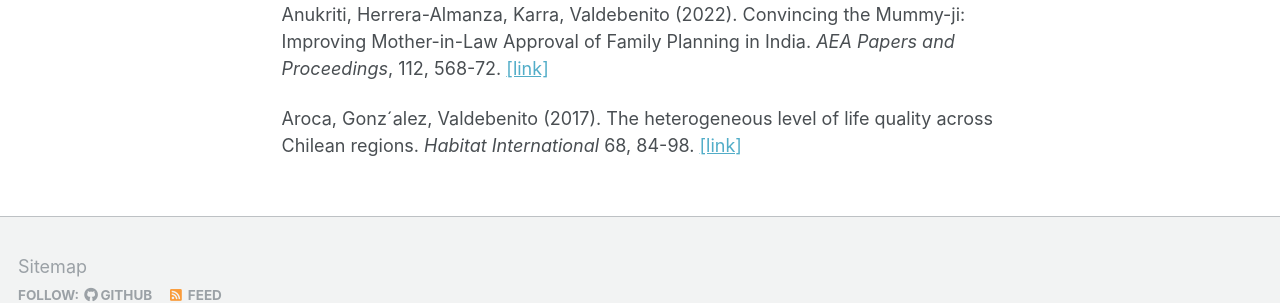
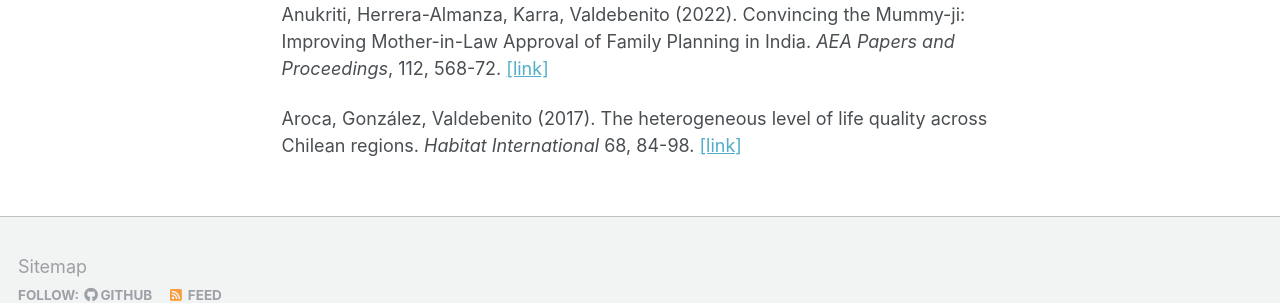
Before and after one commit to rvaldebenito/rvaldebenito.github.io, a Jekyll site: the page built from _pages/publications.md, in a window 1280 px wide and 900 px high, scrolled down 1064 px. Shown: the part 528-831 px from the top of the window. Built offline with Jekyll 4.4.1, drawn with Linux system fonts in a browser that asks for light colours; some web fonts are replaced.

Commit message:
Update publications.md

```diff
--- a/_pages/publications.md
+++ b/_pages/publications.md
@@ -39,4 +39,4 @@ The distribution of human capital plays a crucial role in shaping job opportunit
 
 Anukriti, Herrera-Almanza, Karra, Valdebenito (2022). Convincing the Mummy-ji: Improving Mother-in-Law Approval of Family Planning in India. *AEA Papers and Proceedings*, 112, 568-72. [[link]](https://www.aeaweb.org/articles?id=10.1257/pandp.20221122)
 
-Aroca, Gonz´alez, Valdebenito (2017). The heterogeneous level of life quality across Chilean regions. *Habitat International* 68, 84-98. [[link]](https://www.sciencedirect.com/science/article/pii/S0197397516307937)
+Aroca, González, Valdebenito (2017). The heterogeneous level of life quality across Chilean regions. *Habitat International* 68, 84-98. [[link]](https://www.sciencedirect.com/science/article/pii/S0197397516307937)
```
